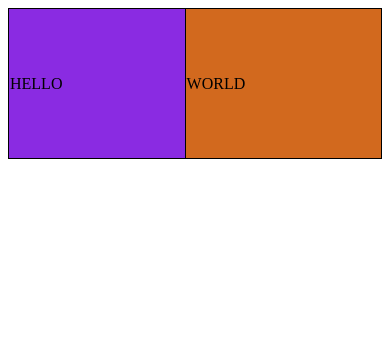
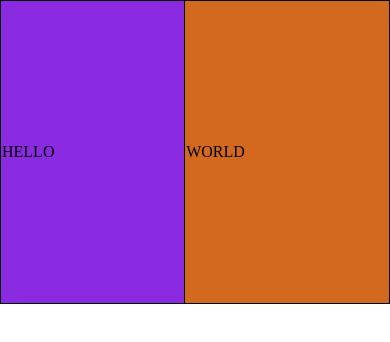
Before and after one commit to tutkuckr/Discovery_Piscine_Web_Development, a plain HTML site: page cell01/ex06/responsive.html in a window 390 px wide. Drawn offline with Linux system fonts and the light colour scheme.

Commit message:
finished ex06, browser responsive table

```diff
--- a/cell01/ex06/responsive.html
+++ b/cell01/ex06/responsive.html
@@ -5,8 +5,13 @@
 	<meta name="viewport" content="width=device-width, initial-scale=1.0">
 	<title>Document</title>
 	<style>
+		html, body {
+			height: 60%;
+			margin: 0;
+		}
 		table {
 			width: 100%;
+			height: 100%;
 			border-collapse: collapse;
 		}
 		table td {
@@ -22,7 +27,7 @@
 </head>
 <body>
 	<table>
-		<tr style="height:150px">
+		<tr">
 			<td>HELLO</td>
 			<td>WORLD</td>
 		</tr>
```
Also changed, not shown: 3 other files.
